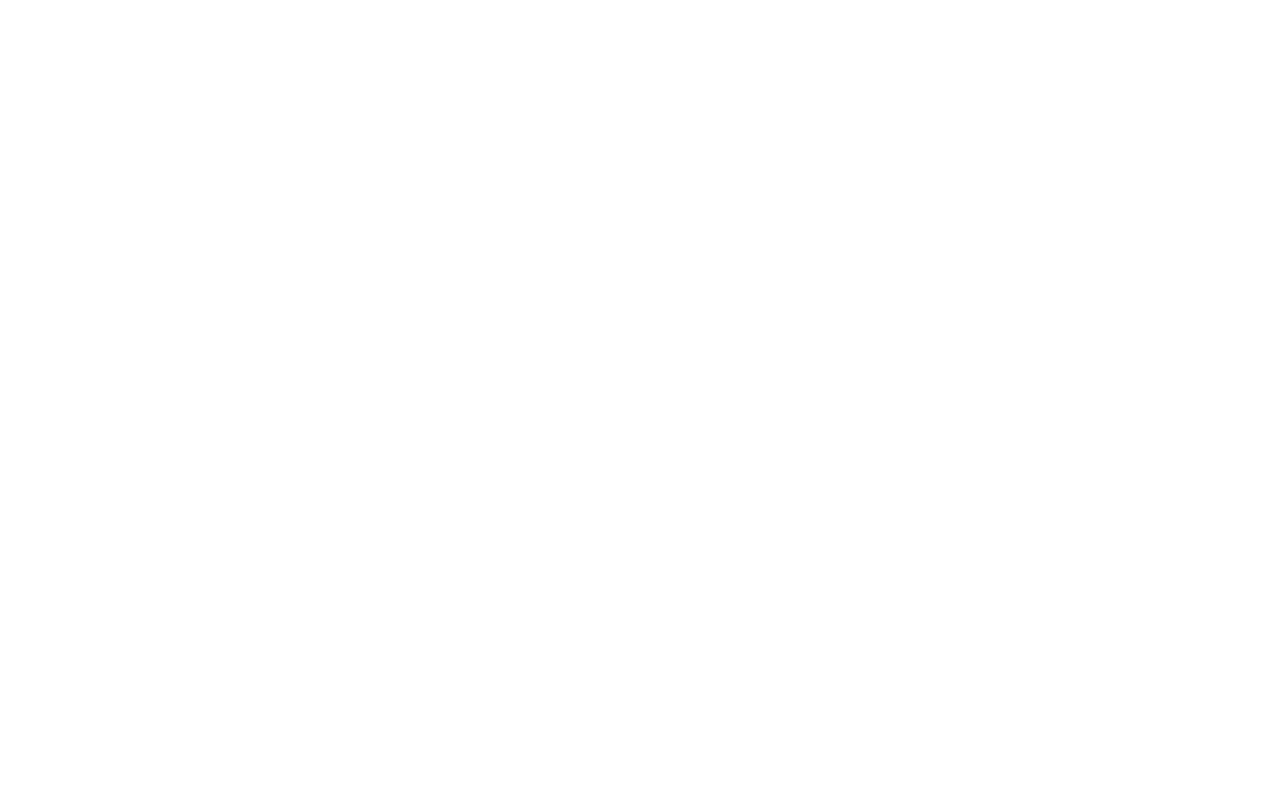
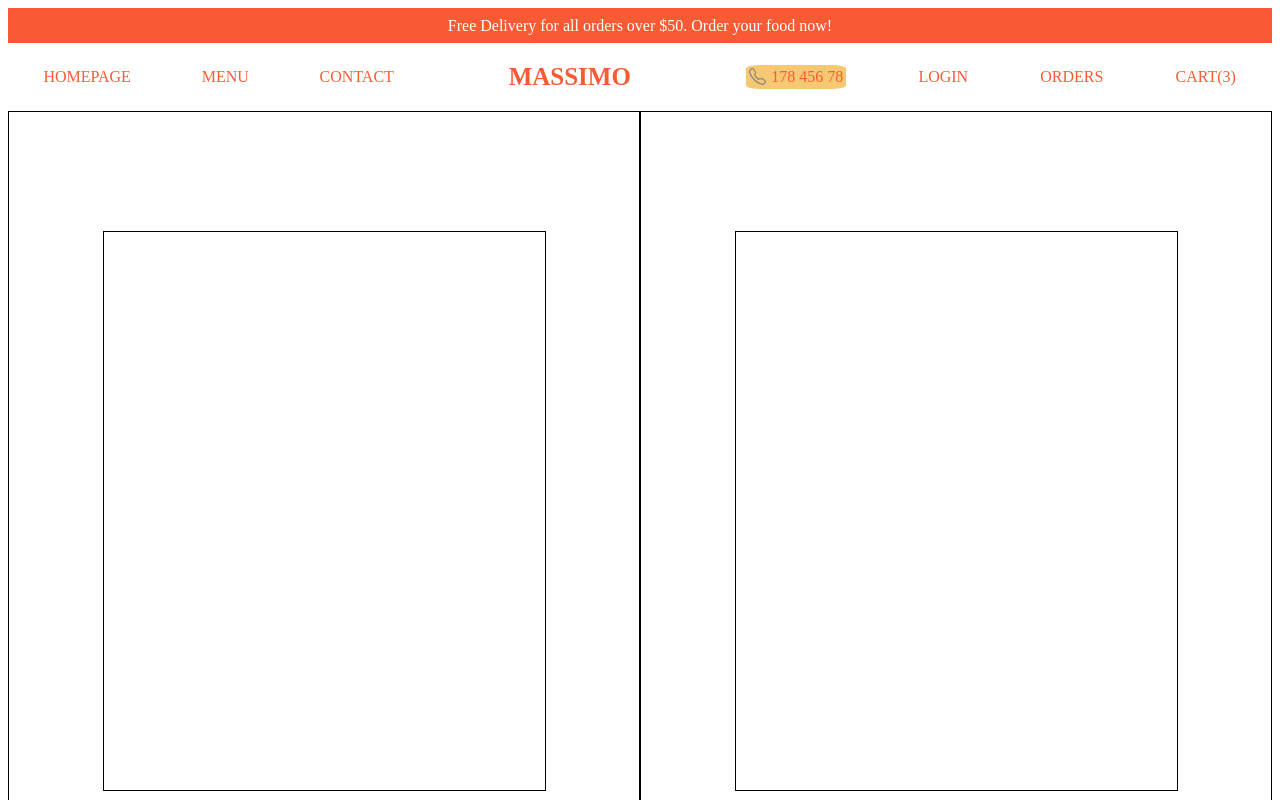
Before and after one commit to sabrinabu/restaurentapp2023, a React (Vite) app: page /cart in a window 1280 px wide. Before the commit this address had no page. Shown: the top 800 px of the page. Built offline with nearby package versions, Linux system fonts and the light colour scheme.

Commit message:
cart page left side implemented, cartitem component created

```diff
--- a/src/App.tsx
+++ b/src/App.tsx
@@ -2,6 +2,7 @@
 import Home from "./pages/home/Home";
 import Menu from "./pages/menu/Menu";
 import Category from "./pages/products/Products";
+import Cart from "./pages/cart/Cart";
 
 function App() {
   return (
@@ -11,6 +12,7 @@
           <Route path="/" element={<Home />} />
           <Route path="/menu" element={<Menu />} />
           <Route path="/menu/:category" element={<Category />} />
+          <Route path="/cart" element={<Cart />} />
         </Routes>
       </BrowserRouter>
     </>
--- /dev/null
+++ b/src/components/cartitem/Cartitem.tsx
@@ -0,0 +1,15 @@
+import "./cartitem.scss";
+
+export default function Cartitem({ product }) {
+  return (
+    <div className="cartitem">
+      <img  className="img" src={product.img}/>
+      <div className="titlesize">
+        <span className="title">{product.title}</span>
+        <span className="size">{product.size}</span>
+      </div>
+      <span className="price">{product.price}</span>
+      <button className="deletebtn">x</button>
+    </div>
+  );
+}
--- /dev/null
+++ b/src/components/cartitem/cartitem.scss
@@ -0,0 +1,30 @@
+.cartitem {
+  display: flex;
+  padding:10px;
+
+  .img {
+    flex:1;
+    width: 50px;
+    padding:10px;
+  }
+  .titlesize {
+    flex:2;
+    display: flex;
+    flex-direction: column;
+    .title {
+        padding:10px;
+    }
+    .size {
+        padding:10px;
+    }
+  }
+  .price {
+    flex:1;
+    padding:10px;
+  }
+  .deletebtn {
+    flex:1;
+    height: 40px;
+
+  }
+}
--- a/src/components/navbar/Navbar.tsx
+++ b/src/components/navbar/Navbar.tsx
@@ -23,9 +23,11 @@
             <BsTelephone size={17} color="grey" />
             <span>178 456 78</span>
           </div>
-          <div className="righttwo">LOGIN</div>
-          <div className="rightthree">ORDERS</div>
-          <div className="rightfour">CART(3)</div>
+          <div className="rightMenu">LOGIN</div>
+          <div className="rightMenu">ORDERS</div>
+          <Link to="/cart" className="rightMenu">
+            CART(3)
+          </Link>
         </div>
       </div>
     </div>
--- a/src/components/navbar/navbar.scss
+++ b/src/components/navbar/navbar.scss
@@ -9,7 +9,7 @@
     flex-wrap: wrap;
 
     .left {
-      flex: 1;
+      flex: 3;
       display: flex;
       align-items: center;
       justify-content: space-around;
@@ -28,7 +28,7 @@
     }
 
     .middle {
-      flex: 1;
+      flex: 2;
       text-align: center;
       font-size: 25px;
       font-weight: 600;
@@ -36,7 +36,7 @@
     }
 
     .right {
-      flex: 1;
+      flex: 4;
       display: flex;
       align-items: center;
       justify-content: space-around;
@@ -50,11 +50,14 @@
         display: flex;
         gap: 5px;
       }
-      .righttwo {
-      }
-      .rightthree {
-      }
-      .rightfour {
+      .rightMenu {
+        text-decoration: none;
+        color: rgb(248, 91, 52);
+        &:hover {
+          padding: 5px;
+          background-color: #91b9e7;
+          color: rgb(238, 238, 238);
+        }
       }
     }
   }
--- /dev/null
+++ b/src/pages/cart/Cart.tsx
@@ -0,0 +1,31 @@
+import Banner from "../../components/banner/Banner";
+import Cartitem from "../../components/cartitem/Cartitem";
+import Footer from "../../components/footer/Footer";
+import Navbar from "../../components/navbar/Navbar";
+import "./cart.scss";
+import { useSelector } from "react-redux";
+
+export default function Cart() {
+  const cart = useSelector((state) => state.cart);
+  console.log(cart);
+
+  return (
+    <div className="cart">
+      <Banner />
+      <Navbar />
+      <div className="wrapper">
+        <div className="parent">
+          <div className="center">
+            {cart.products.map((product) => (
+              <Cartitem product={product} key={product.id} />
+            ))}
+          </div>
+        </div>
+        <div className="parent">
+          <div className="center"></div>
+        </div>
+      </div>
+      <Footer />
+    </div>
+  );
+}
--- /dev/null
+++ b/src/pages/cart/cart.scss
@@ -0,0 +1,21 @@
+.cart {
+  .wrapper {
+    height: 100vh;
+    display: flex;
+    flex-wrap: wrap;
+    .parent {
+      flex: 1;
+      border: 1px solid;
+      display: flex;
+      justify-content: center;
+      align-items: center;
+
+      .center {
+        height: 70%;
+        width: 70%;
+        border: 1px solid;
+        overflow: auto;
+      }
+    }
+  }
+}
```
